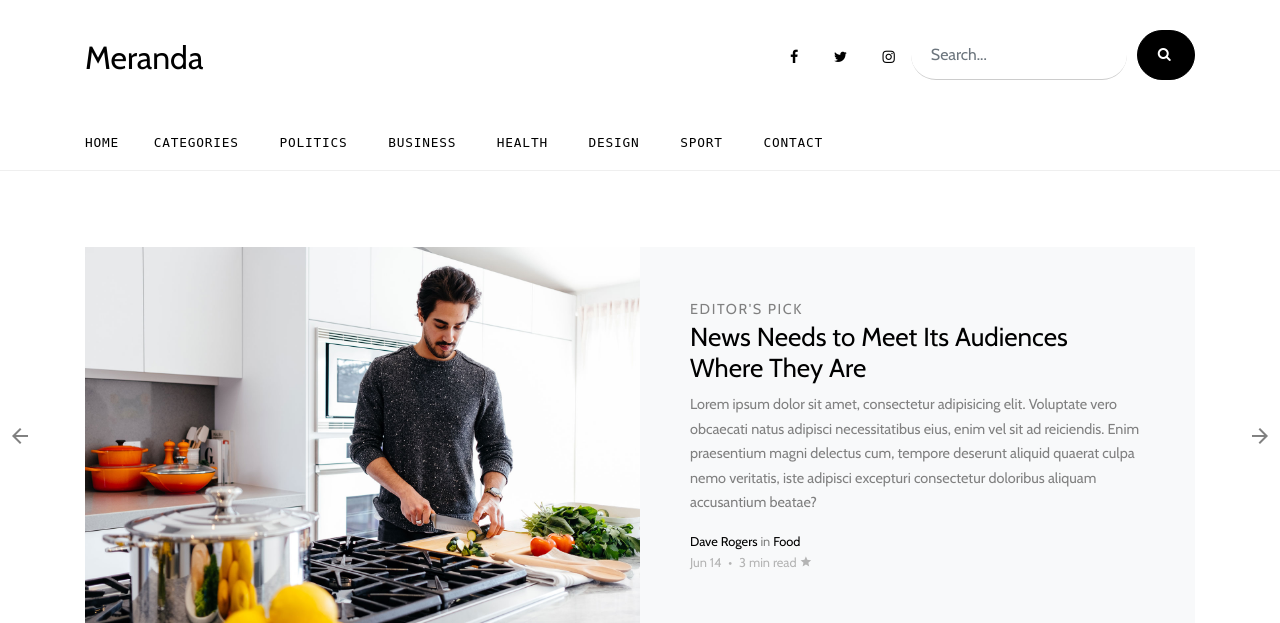
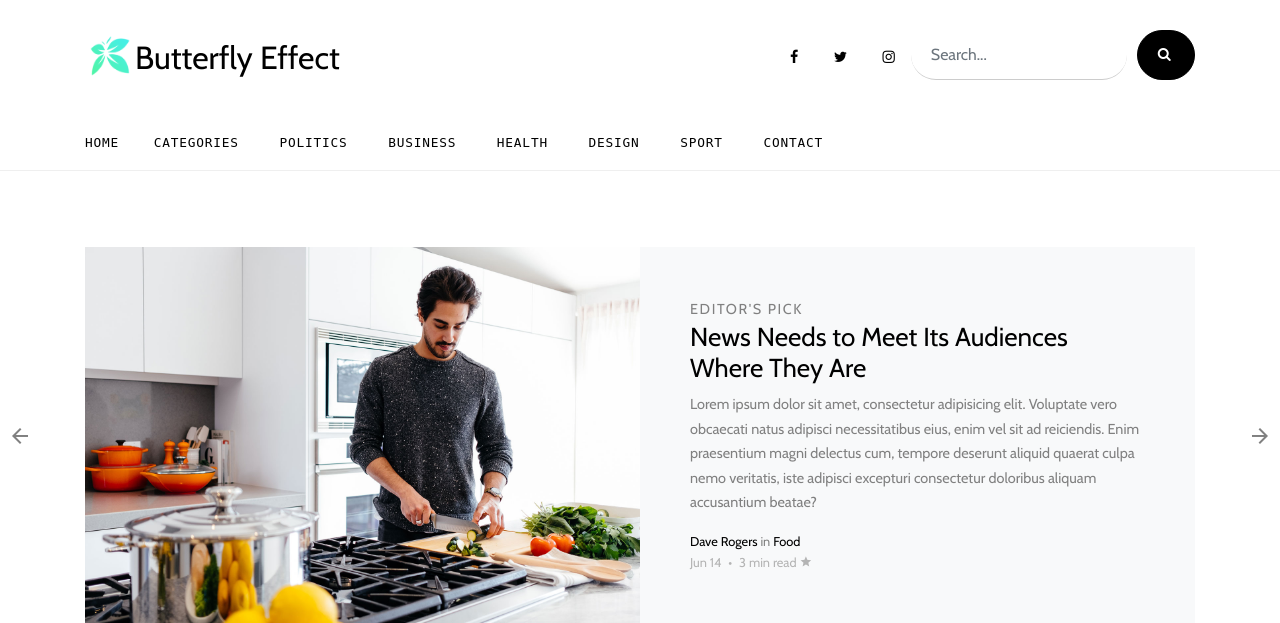
Before and after one commit to c2lv/KButterfly-Effect, a Django app: page / in a window 1280 px wide. Shown: the top 623 px of the page. Run offline with Django 3.2, Linux system fonts and the light colour scheme; some libraries are stand-ins or nearby versions; some web fonts are replaced.

Commit message:
20210917 logo 수정

```diff
--- a/KButterfly_Effect/templates/base.html
+++ b/KButterfly_Effect/templates/base.html
@@ -3,7 +3,7 @@
 <html lang="en">
 
 <head>
-  <title>Meranda &mdash; Website Template by Colorlib</title>
+  <title>나비효과 &mdash; 나를통해서 비로소 지켜지는 환경</title>
   <meta charset="UTF-8">
   <meta name="viewport" content="width=device-width, initial-scale=1, shrink-to-fit=no">
 
--- a/KButterfly_Effect/templates/shared/navbar.html
+++ b/KButterfly_Effect/templates/shared/navbar.html
@@ -18,9 +18,12 @@
       <div class="container">
         <div class="row align-items-center">
           <div class="col-12 col-lg-6 d-flex">
+            <img src="{% static 'images/logo1.png' %}" height="50" width="50">
             <a href="index.html" class="site-logo">
-              Meranda
+              Butterfly Effect
             </a>
+
+
 
             <a href="#" class="ml-auto d-inline-block d-lg-none site-menu-toggle js-menu-toggle text-black"><span
                 class="icon-menu h3"></span></a>
```
Also changed, not shown: KButterfly_Effect/static/images/logo1.png (added), KButterfly_Effect/static/images/logo2.png (added), 1 other file.
